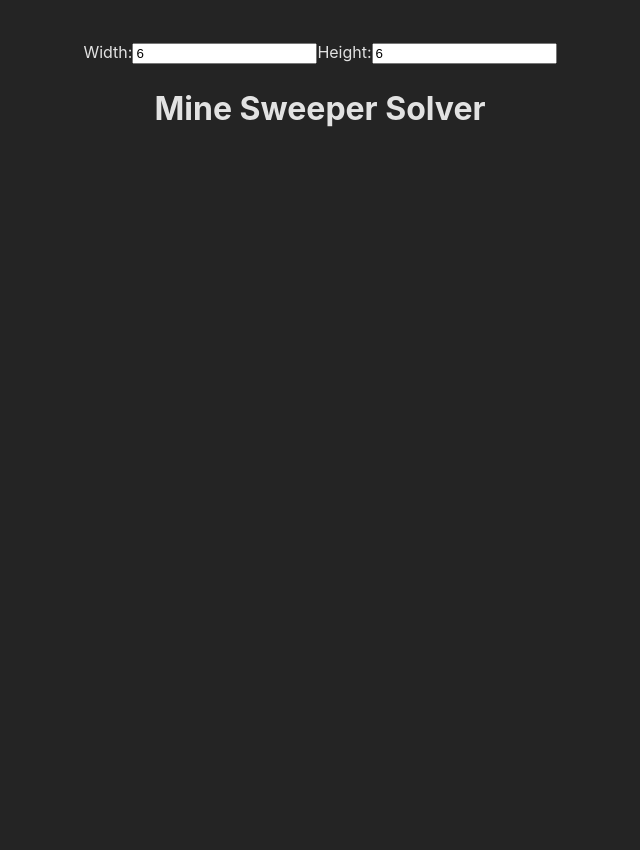
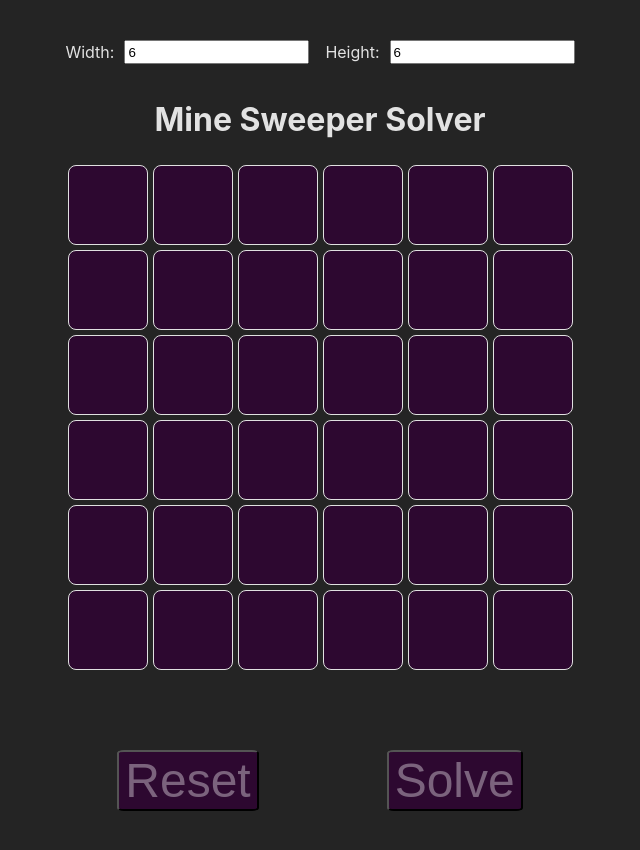
Before and after one commit to tarikvural/MineSweeperSolver, a React (Vite) app: page / in a window 1280 px wide. Shown: the whole page, without its empty margins (320-960 px from the left). Before the commit the page ends 800 px from the top, so only its background shows below. Built offline with nearby package versions, Linux system fonts and the light colour scheme.

Commit message:
initial design done, starting on implementation. This version accepts clicks on tiles and allows for flagging.

```diff
--- a/src/App.tsx
+++ b/src/App.tsx
@@ -1,21 +1,30 @@
-
-import './App.css'
-import Game from './GameManager/GameManager'
-import Setup from './Setup/Setup'
-import { useState } from 'react'
+import React, { useState } from 'react';
+import './App.css';
+import GameManager from './GameManager/GameManager';
+import Setup from './Setup/Setup';
+import SolveReset from './SolveReset/SolveReset';
 
 function App() {
   const [width, setWidth] = useState(6);
   const [height, setHeight] = useState(6);
+  const [resetTrigger, setResetTrigger] = useState(0);
 
   const handleWidthInputChange = (event: React.ChangeEvent<HTMLInputElement>) => {
     setWidth(parseInt(event.target.value));
-  }
+  };
 
   const handleHeightInputChange = (event: React.ChangeEvent<HTMLInputElement>) => {
     setHeight(parseInt(event.target.value));
+  };
 
-  }
+  const handleResetClick = () => {
+    setResetTrigger(prev => prev + 1);
+  };
+
+  const handleSolveClick = () => {
+    // Implement solve logic here or pass it to GameManager
+  };
+
   return (
     <>
       <Setup
@@ -24,9 +33,17 @@ function App() {
         handleWidthInputChange={handleWidthInputChange}
         handleHeightInputChange={handleHeightInputChange}
       />
-      <Game />
+      <GameManager
+        width={width}
+        height={height}
+        resetTrigger={resetTrigger}
+      />
+      <SolveReset
+        handleSolveClick={handleSolveClick}
+        handleResetClick={handleResetClick}
+      />
     </>
-  )
+  );
 }
 
-export default App
+export default App;
--- a/src/Board/Board.css
+++ b/src/Board/Board.css
@@ -0,0 +1,3 @@
+board {
+
+}
--- a/src/Board/Board.tsx
+++ b/src/Board/Board.tsx
@@ -1,12 +1,36 @@
-import {useState} from 'react';
+import React from 'react';
+import Tile from '../Tile/Tile';
+import './Board.css';
 
-const Board = () => {
-    const [width, setWidth] = useState(5);  // Number of columns
-    const [height, setHeight] = useState(5); // Number of rows
+interface BoardProps {
+    width: number;
+    height: number;
+    tileValues: number[];
+    handleTileClicked: (index: number) => void;
+    handleTileRightClicked: (index: number) => void;
+}
+
+const Board = ({ width, height, tileValues, handleTileClicked, handleTileRightClicked }: BoardProps) => {
+    const tiles = Array.from({ length: width * height });
 
     return (
-        <div>
+        <div style={{
+            display: "grid",
+            gridTemplateColumns: `repeat(${width}, 5rem)`,
+            gridTemplateRows: `repeat(${height}, 5rem)`,
+            gap: '5px',
+            alignItems: "center",
+            justifyContent: "center"
+        }}>
+            {tiles.map((_, index) => (
+                <Tile
+                    key={index}
+                    value={tileValues[index]}
+                    handleClick={() => handleTileClicked(index)}
+                    handleRightClick={() => handleTileRightClicked(index)}
 
+                />
+            ))}
         </div>
     );
 };
--- a/src/GameManager/GameManager.tsx
+++ b/src/GameManager/GameManager.tsx
@@ -1,11 +1,53 @@
+import React, { useState, useEffect } from 'react';
+import Board from '../Board/Board';
 
+interface GameManagerProps {
+  width: number;
+  height: number;
+  resetTrigger: number;
+}
 
-function Game() {
+function GameManager({ width, height, resetTrigger }: GameManagerProps) {
+  const [tileValues, setTileValues] = useState<number[]>([]);
+
+  useEffect(() => {
+    resetGame();
+  }, [width, height, resetTrigger]);
+
+  const resetGame = () => {
+    const initialTileValues = Array.from({ length: width * height }, () => -1);
+    setTileValues(initialTileValues);
+  };
+
+  const handleTileClicked = (index: number) => {
+    setTileValues(prev => {
+      const newTileValues = [...prev];
+      if (prev[index] === -3) return prev;
+      newTileValues[index] = (newTileValues[index] + 1) % 9;
+      return newTileValues;
+    });
+  };
+
+  const handleTileRightClicked = (index: number) => {
+    setTileValues(prev => {
+      const newTileValues = [...prev];
+      newTileValues[index] = prev[index] === -3 ? -1 : -3;
+      return newTileValues;
+    });
+  };
+
   return (
     <div>
       <h1>Mine Sweeper Solver</h1>
+      <Board
+        width={width}
+        height={height}
+        tileValues={tileValues}
+        handleTileClicked={handleTileClicked}
+        handleTileRightClicked={handleTileRightClicked}
+      />
     </div>
   );
 }
 
-export default Game;
+export default GameManager;
--- a/src/Setup/Setup.css
+++ b/src/Setup/Setup.css
@@ -0,0 +1,13 @@
+#setup-container {
+    margin-bottom: 2rem;
+    display: flex;
+    justify-content: center;
+    align-content: center;
+}
+
+#setup-container label {
+    margin-right: 10px;
+}
+#width-input {
+    margin-right: 1rem;
+}
--- a/src/Setup/Setup.tsx
+++ b/src/Setup/Setup.tsx
@@ -1,4 +1,5 @@
 import React from 'react';
+import './Setup.css';
 
 interface SetupProps {
     width: number;
@@ -9,9 +10,9 @@ interface SetupProps {
 
 const Setup = ({width, height, handleWidthInputChange, handleHeightInputChange} : SetupProps ) => {
     return (
-        <div>
+        <div id='setup-container'>
             <label htmlFor='height-input'>Width:</label>
-            <input type="number" value={width} id='width-input' onChange={handleWidthInputChange}></input>
+            <input type="number" value={width} id='width-input' onChange={handleWidthInputChange} ></input>
             <label htmlFor='height-input'>Height:</label>
             <input type="number" value={height} id='height-input' onChange={handleHeightInputChange}></input>
         </div>
--- /dev/null
+++ b/src/SolveReset/SolveReset.css
@@ -0,0 +1,24 @@
+#solve-reset-button-container {
+    margin-top: 5rem;
+    display: flex;
+    flex-direction: row;
+    justify-content: center;
+}
+
+#solve-reset-button-container button {
+    margin: 0 4rem;
+    font-size: 3rem;
+    border-radius: 5%;
+    background-color: #2d0830;;
+    color: #f6f4f663;
+}
+
+#reset-button:hover {
+    background-color: #6a1115;
+    border-color: #ffffff;
+}
+
+#solve-button:hover {
+    background-color: #8b1a82;
+    border-color: #ffffff;
+}
--- /dev/null
+++ b/src/SolveReset/SolveReset.tsx
@@ -0,0 +1,19 @@
+import React from 'react';
+import './SolveReset.css'
+
+interface SolveResetProps {
+    handleSolveClick: () => void;
+    handleResetClick: () => void;
+}
+
+const SolveReset = ({handleSolveClick, handleResetClick} : SolveResetProps) => {
+
+    return (
+        <div id='solve-reset-button-container'>
+            <button className='solve-reset-button' id='reset-button' onClick={handleResetClick}>Reset</button>
+            <button className='solve-reset-button' id='solve-button' onClick={handleSolveClick}>Solve</button>
+        </div>
+    );
+};
+
+export default SolveReset;
--- a/src/Tile/Tile.css
+++ b/src/Tile/Tile.css
@@ -1,11 +1,12 @@
 .tile {
-    display: flex;
-    justify-content: center;
-    align-items: center;
     width: 5rem;
     height: 5rem;
-    background-color: #4a174f;
+    background-color: #2d0830;
     border: 1px solid #e0e0e0;
     border-radius: 10%;
-    cursor: pointer;
 }
+
+.tile:hover {
+    background-color: #8b1a82;
+    border-color: #ffffff;
+}
--- a/src/Tile/Tile.tsx
+++ b/src/Tile/Tile.tsx
@@ -1,14 +1,25 @@
 import React from 'react';
+import './Tile.css';
 
 interface TileProps {
     value: number;
-    onClick: () => void;
+    handleClick: () => void;
+    handleRightClick: (index: number) => void;
 }
 
-const Tile: React.FC<TileProps> = ({ value, onClick }) => {
+const Tile = ({ value, handleClick, handleRightClick }: TileProps) => {
+
+    const onRightClick = (event: React.MouseEvent<HTMLButtonElement, MouseEvent>) => {
+        event.preventDefault(); // Prevent the default context menu
+        handleRightClick(value);
+    };
+
     return (
-        <button className="tile" onClick={onClick}>
-            {value}
+        <button
+            className="tile"
+            onClick={handleClick}
+            onContextMenu={onRightClick}>
+            {value === -3 ? '🚩'  : value === -1 ? '' : value}
         </button>
     );
 };
```
Lines whose indentation alone changed are shown as unchanged.
